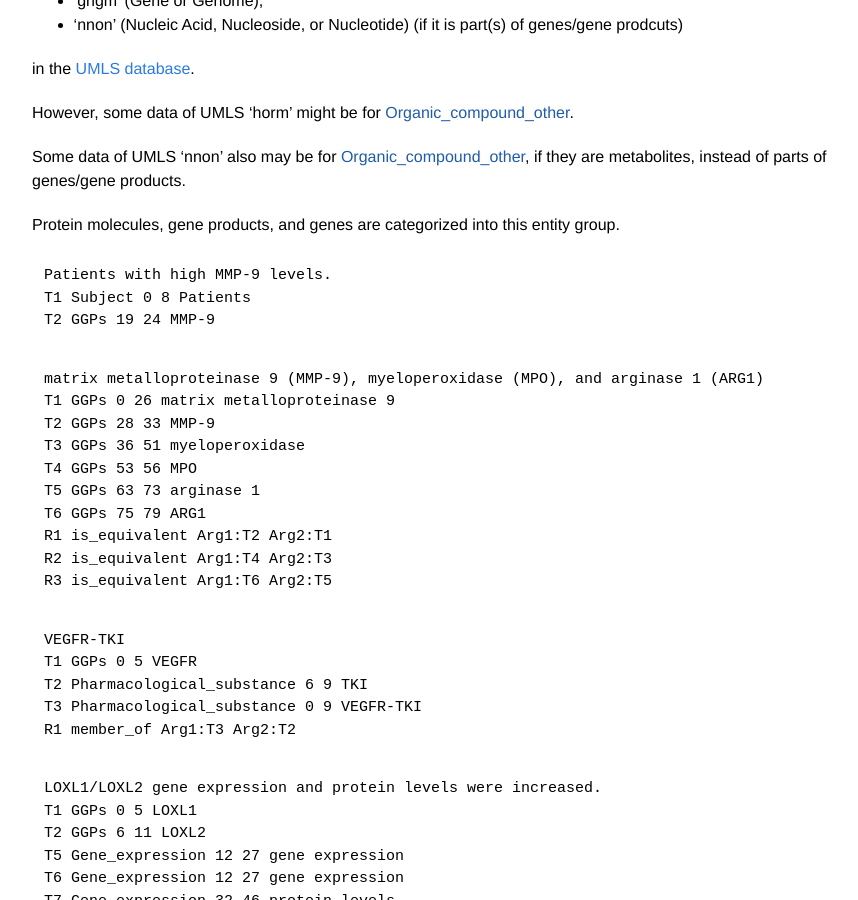
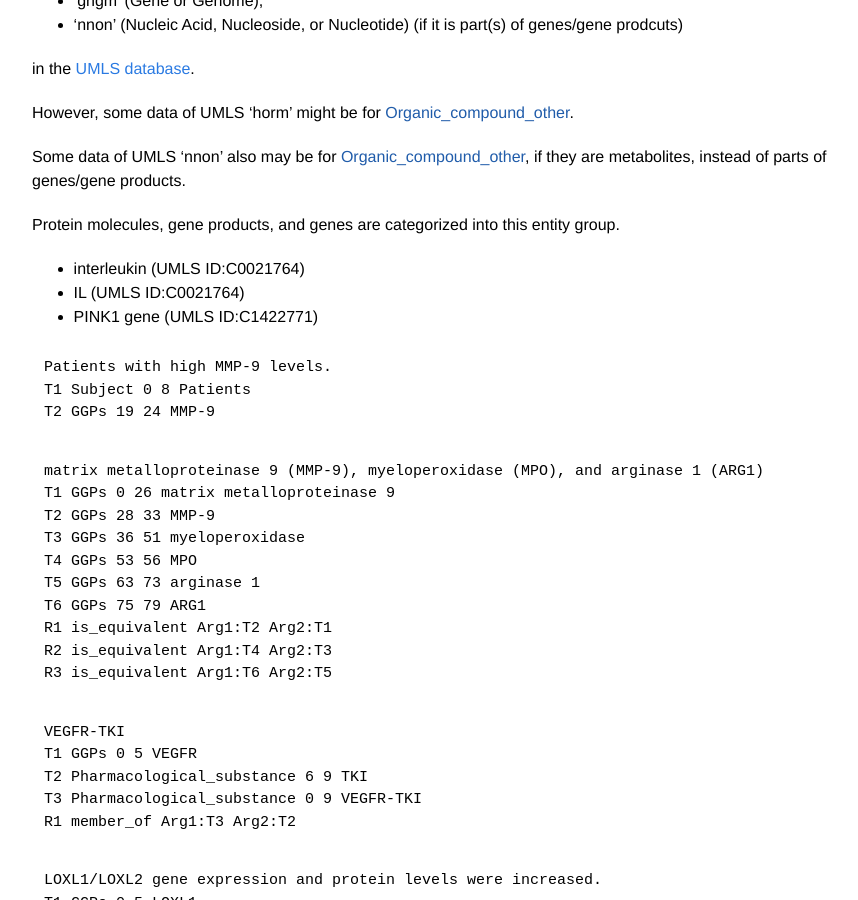
Before and after one commit to ezcatdb/molbiol_lung_corpus-guidelines, a Jekyll site: the page built from _entity/GGPs.md, in a window 1280 px wide and 900 px high, scrolled down 387 px. Shown: the whole window, without its empty margins (208-1066 px from the left). Built offline with Jekyll 4.4.1, drawn with Linux system fonts in a browser that asks for light colours.

Commit message:
included UMLS IDs in _entity/GGPs.md

```diff
--- a/_entity/GGPs.md
+++ b/_entity/GGPs.md
@@ -27,6 +27,9 @@ However, some data of UMLS 'horm' might be for [Organic_compound_other]().
 Some data of UMLS 'nnon' also may be for [Organic_compound_other](), if they are metabolites, instead of parts of genes/gene products.
 
 Protein molecules, gene products, and genes are categorized into this entity group.
+- interleukin (UMLS ID:C0021764)
+- IL (UMLS ID:C0021764)
+- PINK1 gene (UMLS ID:C1422771)
 
 ~~~ ann
 Patients with high MMP-9 levels.
```
